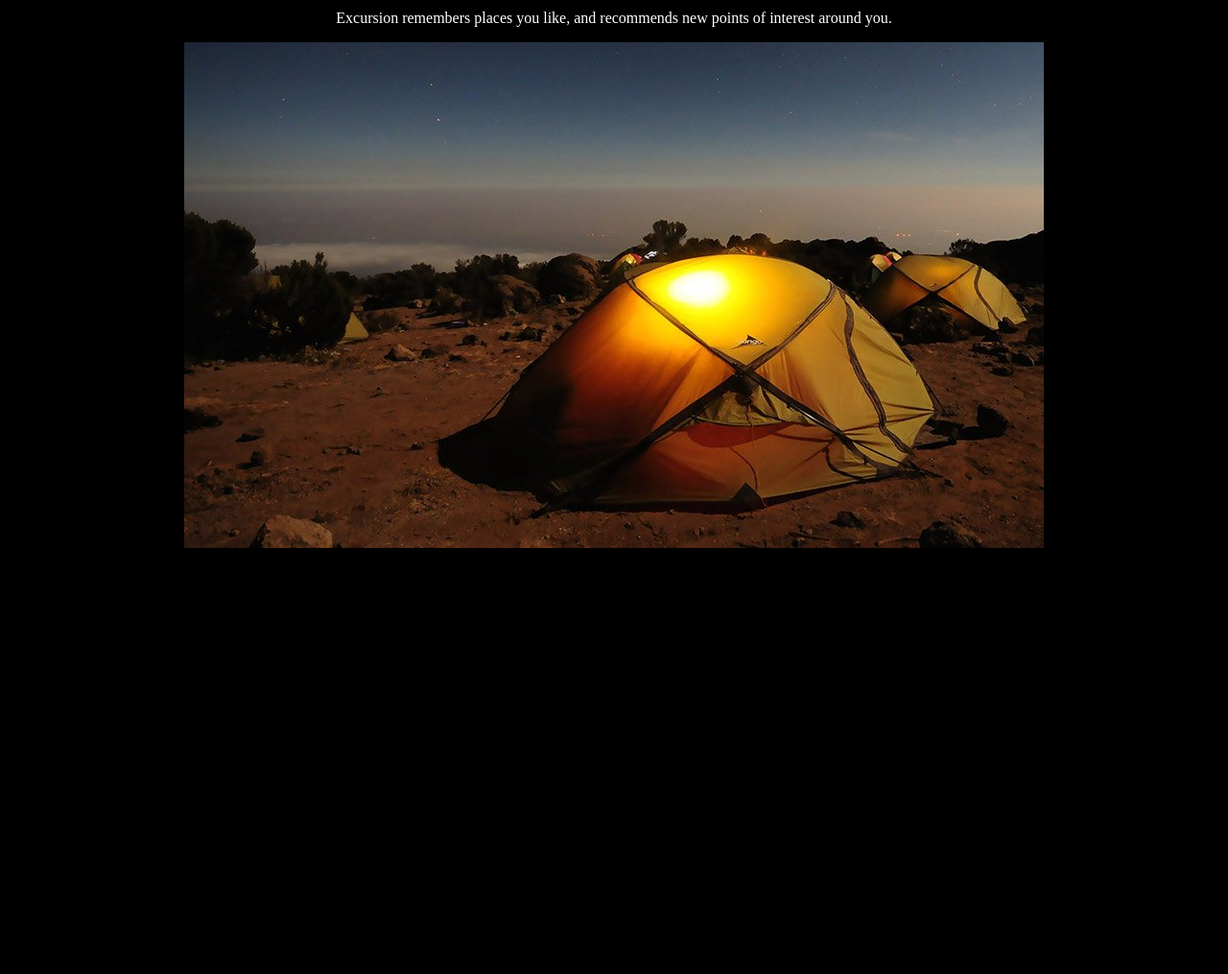
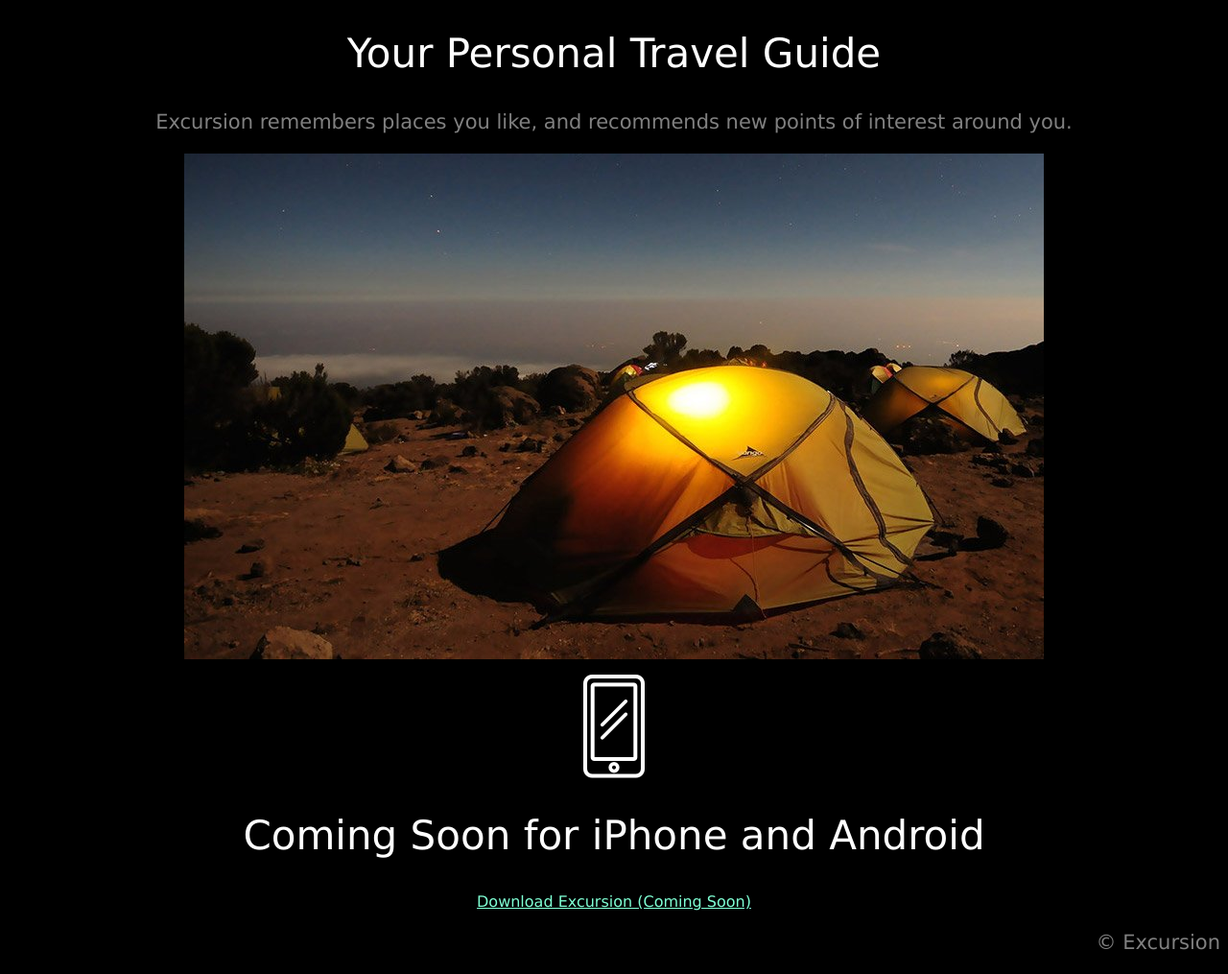
Before and after one commit to longseenotime/excursion, a plain HTML site: page index.html in a window 1280 px wide. Shown: the part 296-1311 px from the top of the page at 96% size. Before the commit the page ends 883 px from the top, so only its background shows below. Drawn offline with Linux system fonts and the light colour scheme.

Commit message:
4th Commit

```diff
--- a/index.html
+++ b/index.html
@@ -23,11 +23,24 @@
                 <h2>Your Personal Travel Guide</h2>
             </header>
             <article>
-                <p>Excursion remembers places you like, and recommends new points of interest around you.</p>
+                <p class="info">Excursion remembers places you like, and recommends new points of interest around you.</p>
             </article>
             <figure>
                 <img src="resources/images/camp.jpg" alt="Camp tents under a starry sky">
             </figure>
+            <figure>
+                <img src="resources/images/phone.png" alt="A phone">
+            </figure>
+        </section>
+
+        <section>
+            <footer>
+                <h2>Coming Soon for iPhone and Android</h2>
+            </footer>
+            <aside>
+                <a href="">Download Excursion (Coming Soon)</a>
+            </aside>
+            <p class="copyright">© Excursion</p>
         </section>
     </body>
 </html>
--- a/resources/css/style.css
+++ b/resources/css/style.css
@@ -2,4 +2,24 @@
     background-color: black;
     color: white;
     text-align: center;
+    font-family: Verdana;
 }
+h1{
+    font-size: 50px;
+    font-weight: normal;
+}
+a{
+    font-size: 16px;
+    color: aquamarine;
+}
+h2{
+    font-size: 42px;
+    font-weight: 300;
+}
+p{
+    color: gray;
+    font-size: 21px;
+}
+p.copyright{
+    text-align: right;
+}
```
